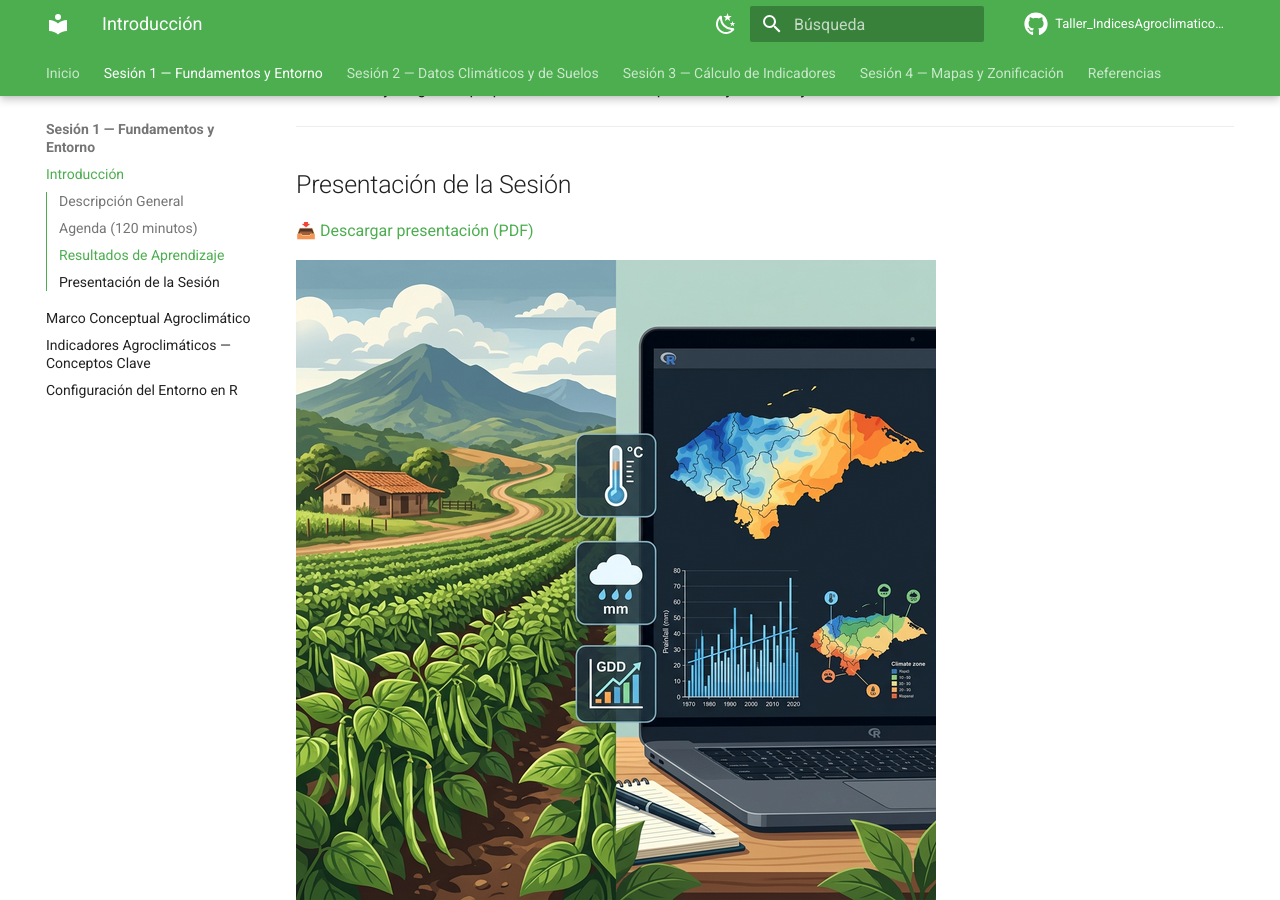
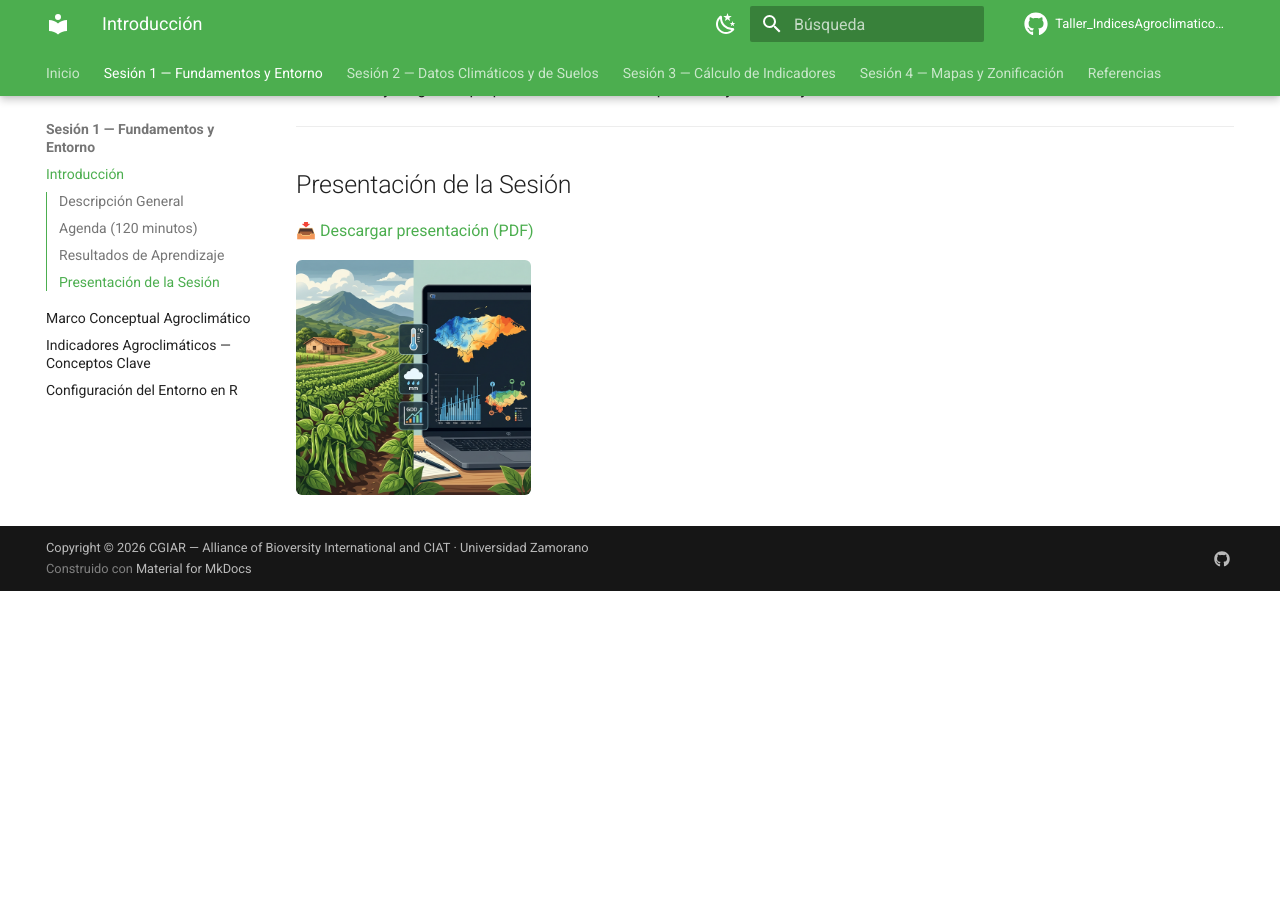
Before and after one commit to cbarriosperez/Taller_IndicesAgroclimaticos_Frijol, an MkDocs documentation site: the page built from docs/sesion1/index.md, in a window 1280 px wide and 900 px high, scrolled down 1007 px. Built offline with MkDocs 1.6.1 and Material for MkDocs 9.7.7, drawn with Linux system fonts in a browser that asks for light colours; after the commit the page ends 1598 px from its top, so only the background shows below that.

Commit message:
Actualiza tamaño del banner en la sesión 1

```diff
--- a/docs/sesion1/index.md
+++ b/docs/sesion1/index.md
@@ -35,4 +35,4 @@ Al finalizar esta sesión, los participantes serán capaces de:
 
 [📥 Descargar presentación (PDF)](https://github.com/cbarriosperez/Taller_IndicesAgroclimaticos_Frijol/raw/main/docs/Presentations/Barrios-Perez_Sesion1_Fundamentos%20agroclim%C3%A1ticos%20y%20configuraci%C3%B3n%20del%20entorno%20en%20R.pdf){ download }
 
-![Sesión 1 — Fundamentos Agroclimáticos y Configuración del Entorno en R](../Images/sesion1_banner.png)
+<img src="../Images/sesion1_banner.png" alt="Sesión 1 — Fundamentos Agroclimáticos y Configuración del Entorno en R" style="width: 25%; border-radius: 6px;">
```
